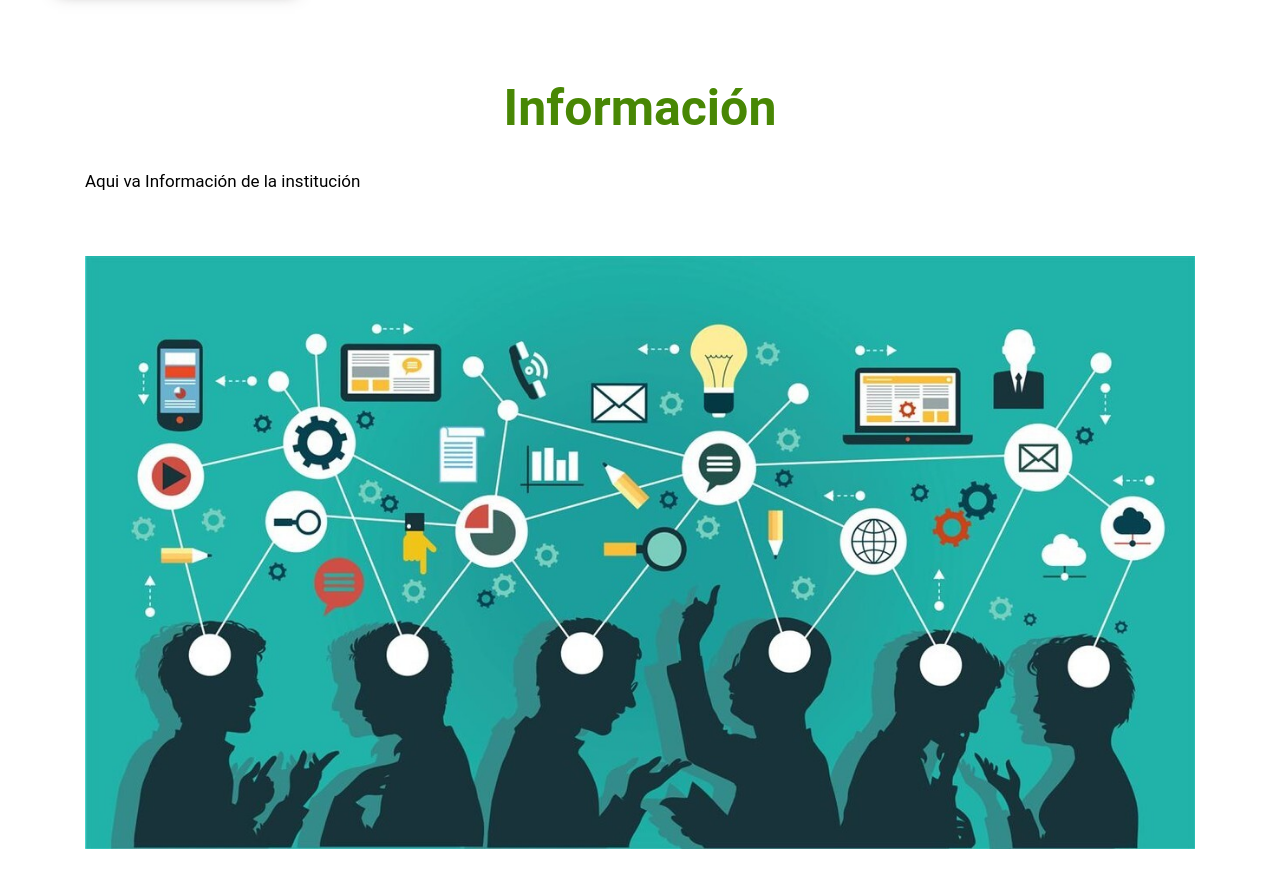
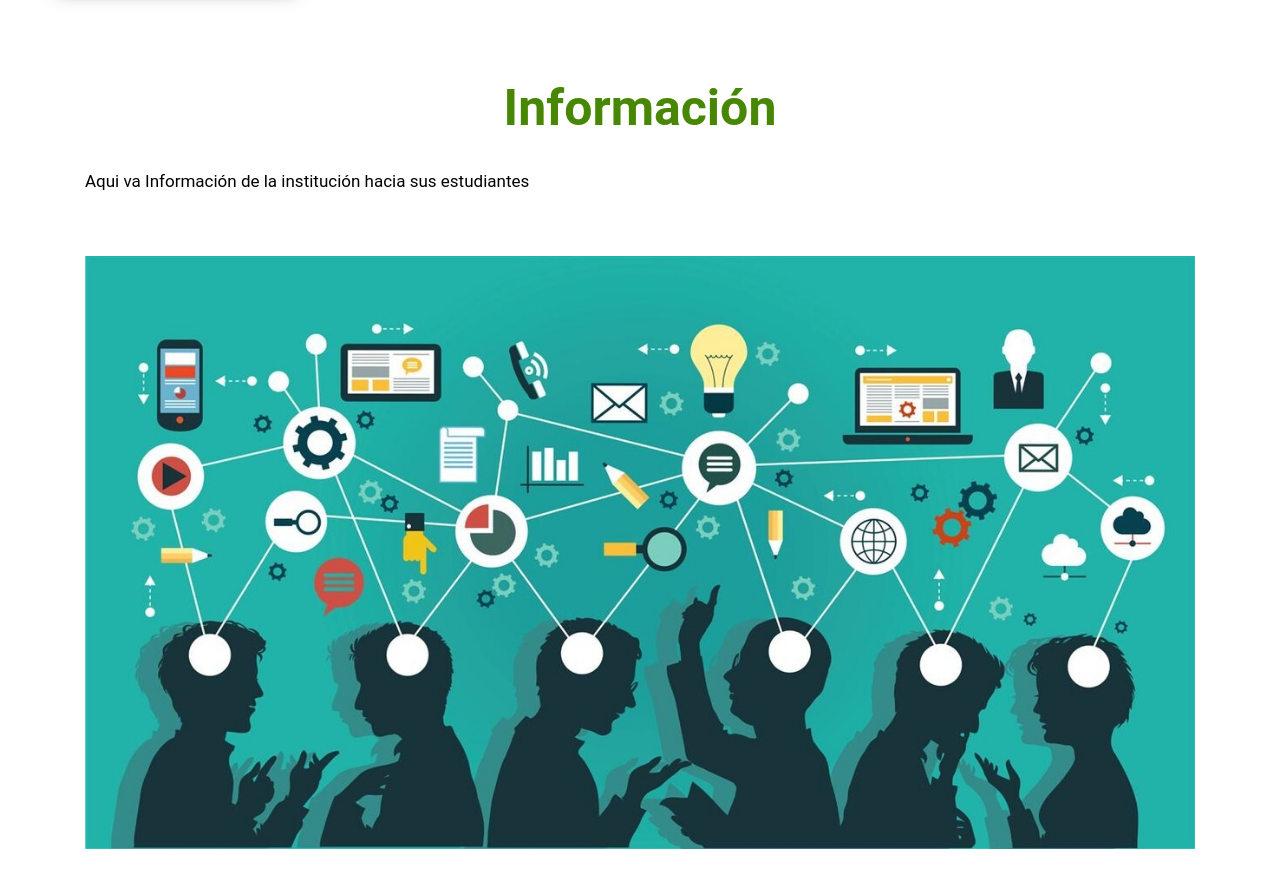
Before and after one commit to JappScodes/ConalbaAppywey35227tu07rhdhvsubdygydyguygyudgygygcdu, a plain HTML site: page index.html in a window 1280 px wide. Shown: the part 1980-2868 px from the top of the page. Drawn offline with nearby package versions, Linux system fonts and the light colour scheme.

Commit message:
Update index.html

```diff
--- a/index.html
+++ b/index.html
@@ -283,7 +283,7 @@
         <div class="col-md-12">
           <div class="titlepage">
             <h2 style="text-align: center;">Información</h2>
-            <span style="text-align: center;">Aqui va Información de la institución</span>
+            <span style="text-align: center;">Aqui va Información de la institución hacia sus estudiantes</span>
           </div>
         </div>
       </div>
```
